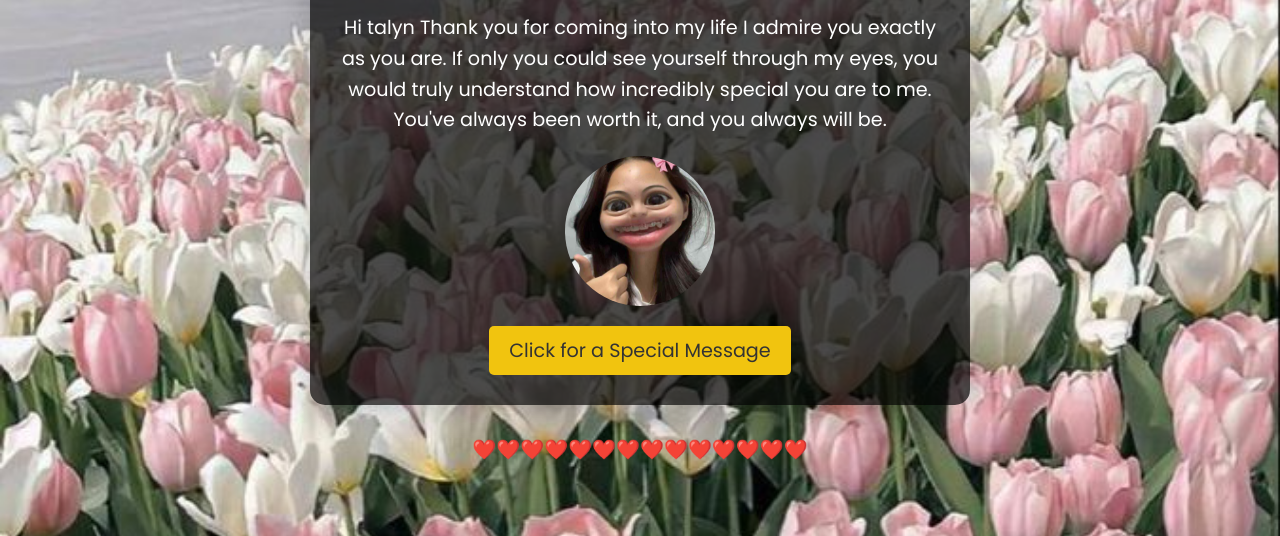
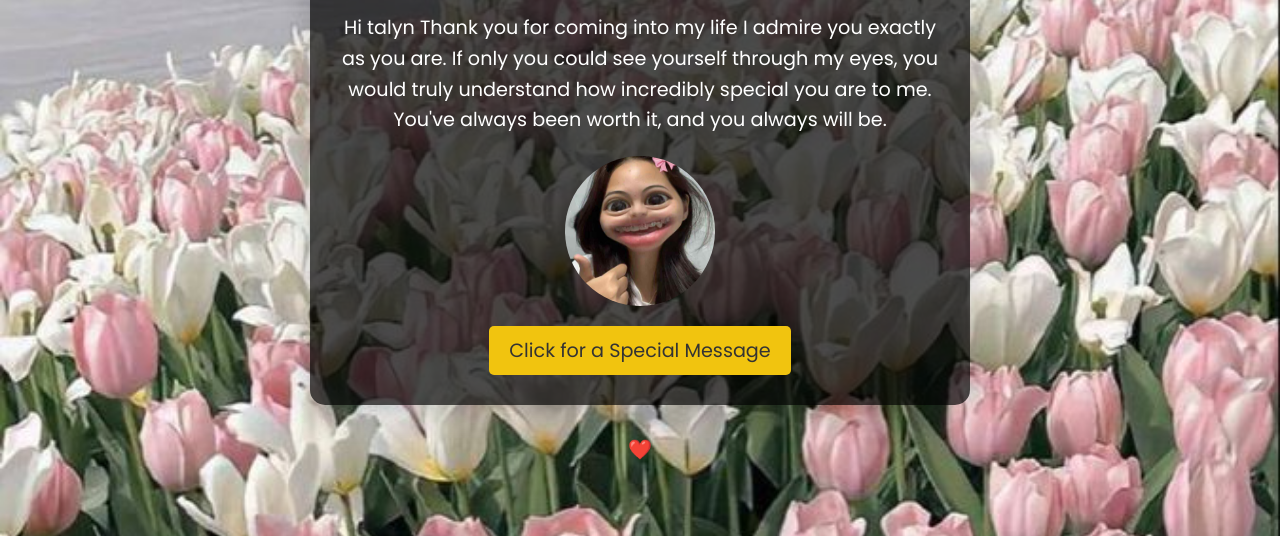
Before and after one commit to Yehoswae/Yehoswae.github.io, a plain HTML site: page index.html in a window 1280 px wide. Shown: the part 275-811 px from the top of the page. Drawn offline with Linux system fonts and the light colour scheme.

Commit message:
Update index.html

```diff
--- a/index.html
+++ b/index.html
@@ -140,7 +140,7 @@
     </div>
 
     <div class="footer">
-        <p>  ❤️❤️❤️❤️❤️❤️❤️❤️❤️❤️❤️❤️❤️❤️</p>
+        <p>  ❤️</p>
     </div>
 
     <script>
```
